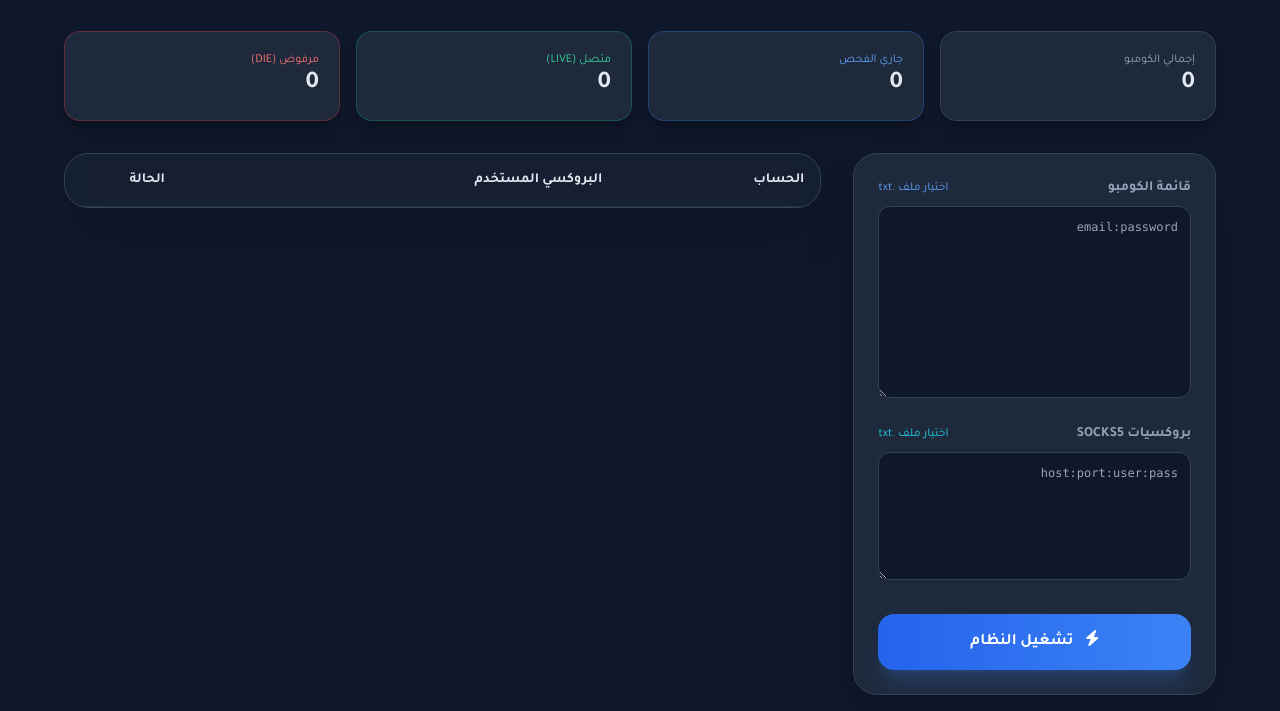
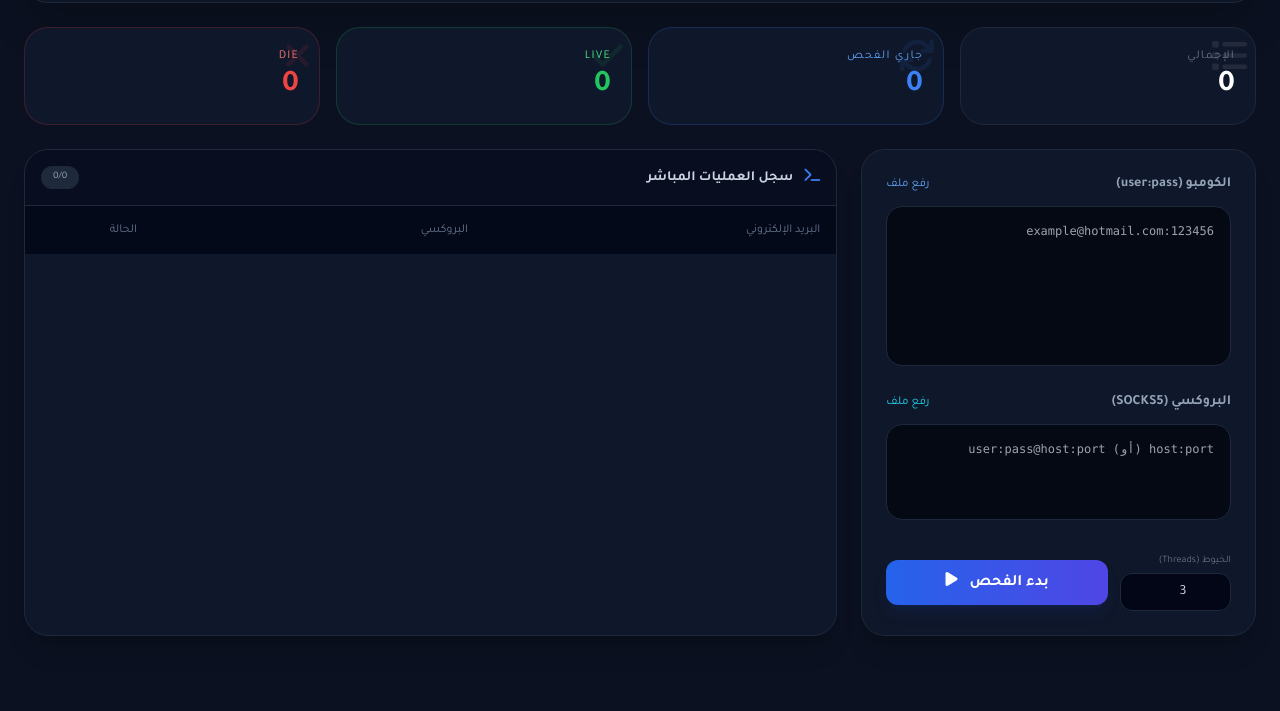
Before and after one commit to ffll59544-sketch/MYTU, a website: page index.html in a window 1280 px wide. Shown: the part 127-838 px from the top of the page. After the commit the page ends 800 px from the top, so only its background shows below. Drawn offline with nearby package versions, Linux system fonts and the light colour scheme.

Commit message:
index.html

```diff
--- a/index.html
+++ b/index.html
@@ -3,196 +3,210 @@
 <head>
     <meta charset="UTF-8">
     <meta name="viewport" content="width=device-width, initial-scale=1.0">
-    <title>Advanced IMAP Validator Pro | SOCKS5 Support</title>
+    <title>IMAP Power Validator v3.0</title>
     <script src="https://cdn.tailwindcss.com"></script>
     <link rel="stylesheet" href="https://cdnjs.cloudflare.com/ajax/libs/font-awesome/6.4.0/css/all.min.css">
     <style>
         @import url('https://fonts.googleapis.com/css2?family=Tajawal:wght@400;700&display=swap');
         body { font-family: 'Tajawal', sans-serif; }
-        ::-webkit-scrollbar { width: 5px; }
-        ::-webkit-scrollbar-track { background: #1e293b; }
-        ::-webkit-scrollbar-thumb { background: #3b82f6; border-radius: 10px; }
+        .log-container::-webkit-scrollbar { width: 4px; }
+        .log-container::-webkit-scrollbar-thumb { background: #3b82f6; border-radius: 10px; }
+        .status-badge { transition: all 0.3s ease; }
     </style>
 </head>
-<body class="bg-[#0f172a] text-slate-200 min-h-screen p-4">
+<body class="bg-[#0b1120] text-slate-300 min-h-screen p-2 md:p-6">
 
-    <div class="max-w-6xl mx-auto">
-        <div class="flex flex-col md:flex-row justify-between items-center mb-8 gap-4 bg-slate-800/40 p-6 rounded-2xl border border-slate-700/50">
+    <div class="max-w-7xl mx-auto">
+        <div class="flex flex-col lg:flex-row justify-between items-center mb-6 p-6 bg-slate-900/80 border border-slate-800 rounded-3xl shadow-2xl gap-4">
             <div>
-                <h1 class="text-3xl font-black bg-gradient-to-l from-blue-400 to-cyan-400 bg-clip-text text-transparent">IMAP NODE VALIDATOR</h1>
-                <p class="text-slate-500 text-sm mt-1">نظام الفحص المتقدم مع دعم SOCKS5</p>
+                <h1 class="text-3xl font-black bg-gradient-to-r from-blue-400 via-indigo-400 to-cyan-400 bg-clip-text text-transparent italic">IMAP POWER CHECKER</h1>
+                <p class="text-slate-500 text-xs mt-1">نظام الفحص المتوازي مع دعم SOCKS5 البروكسي</p>
             </div>
-            <div class="flex gap-3">
-                <button onclick="downloadResults('success')" class="bg-emerald-500/10 text-emerald-500 border border-emerald-500/20 px-4 py-2 rounded-xl hover:bg-emerald-500 hover:text-white transition-all text-sm font-bold">
-                    <i class="fas fa-file-download ml-2"></i> تحميل الناجح
+            <div class="flex gap-2">
+                <button onclick="downloadResults('success')" class="bg-green-600/10 text-green-500 border border-green-600/30 px-5 py-2.5 rounded-2xl hover:bg-green-600 hover:text-white transition-all text-sm">
+                    <i class="fas fa-check-circle ml-2"></i> تحميل الشغال
                 </button>
-                <button onclick="downloadResults('failed')" class="bg-red-500/10 text-red-500 border border-red-500/20 px-4 py-2 rounded-xl hover:bg-red-500 hover:text-white transition-all text-sm font-bold">
-                    <i class="fas fa-trash-alt ml-2"></i> تحميل الفاشل
+                <button onclick="stopProcess()" class="bg-orange-600/10 text-orange-500 border border-orange-600/30 px-5 py-2.5 rounded-2xl hover:bg-orange-600 hover:text-white transition-all text-sm">
+                    <i class="fas fa-stop ml-2"></i> إيقاف
                 </button>
             </div>
         </div>
 
-        <div class="grid grid-cols-2 md:grid-cols-4 gap-4 mb-8">
-            <div class="bg-slate-800 p-5 rounded-2xl border border-slate-700 shadow-lg shadow-black/20">
-                <p class="text-slate-400 text-xs">إجمالي الكومبو</p>
-                <p id="totalCount" class="text-2xl font-bold">0</p>
+        <div class="grid grid-cols-2 lg:grid-cols-4 gap-4 mb-6">
+            <div class="bg-slate-900 border border-slate-800 p-5 rounded-3xl relative overflow-hidden">
+                <div class="absolute top-0 right-0 p-2 opacity-10"><i class="fas fa-list text-4xl"></i></div>
+                <p class="text-slate-500 text-xs uppercase tracking-widest">الإجمالي</p>
+                <p id="totalCount" class="text-3xl font-bold mt-1 text-white">0</p>
             </div>
-            <div class="bg-slate-800 p-5 rounded-2xl border border-blue-500/30 shadow-lg shadow-black/20">
-                <p class="text-blue-400 text-xs text-right">جاري الفحص</p>
-                <p id="checkingCount" class="text-2xl font-bold">0</p>
+            <div class="bg-slate-900 border border-blue-500/20 p-5 rounded-3xl relative overflow-hidden">
+                <div class="absolute top-0 right-0 p-2 opacity-10 text-blue-500"><i class="fas fa-sync animate-spin text-4xl"></i></div>
+                <p class="text-blue-400 text-xs uppercase tracking-widest">جاري الفحص</p>
+                <p id="checkingCount" class="text-3xl font-bold mt-1 text-blue-500">0</p>
             </div>
-            <div class="bg-slate-800 p-5 rounded-2xl border border-emerald-500/30 shadow-lg shadow-black/20">
-                <p class="text-emerald-400 text-xs text-right text-right">متصل (LIVE)</p>
-                <p id="successCount" class="text-2xl font-bold">0</p>
+            <div class="bg-slate-900 border border-green-500/20 p-5 rounded-3xl relative overflow-hidden">
+                <div class="absolute top-0 right-0 p-2 opacity-10 text-green-500"><i class="fas fa-check text-4xl"></i></div>
+                <p class="text-green-400 text-xs uppercase tracking-widest">LIVE</p>
+                <p id="successCount" class="text-3xl font-bold mt-1 text-green-500">0</p>
             </div>
-            <div class="bg-slate-800 p-5 rounded-2xl border border-red-500/30 shadow-lg shadow-black/20">
-                <p class="text-red-400 text-xs text-right">مرفوض (DIE)</p>
-                <p id="failCount" class="text-2xl font-bold">0</p>
+            <div class="bg-slate-900 border border-red-500/20 p-5 rounded-3xl relative overflow-hidden">
+                <div class="absolute top-0 right-0 p-2 opacity-10 text-red-500"><i class="fas fa-times text-4xl"></i></div>
+                <p class="text-red-400 text-xs uppercase tracking-widest">DIE</p>
+                <p id="failCount" class="text-3xl font-bold mt-1 text-red-500">0</p>
             </div>
         </div>
 
-        <div class="grid grid-cols-1 lg:grid-cols-3 gap-8">
-            <div class="lg:col-span-1 space-y-4">
-                <div class="bg-slate-800 p-6 rounded-3xl border border-slate-700 shadow-2xl">
+        <div class="grid grid-cols-1 lg:grid-cols-12 gap-6">
+            <div class="lg:col-span-4 space-y-4">
+                <div class="bg-slate-900 p-6 rounded-3xl border border-slate-800 shadow-xl">
+                    <label class="flex justify-between items-center mb-3">
+                        <span class="text-sm font-bold text-slate-400">الكومبو (user:pass)</span>
+                        <button onclick="document.getElementById('comboInput').click()" class="text-blue-400 text-xs hover:text-blue-300 transition">رفع ملف</button>
+                    </label>
+                    <input type="file" id="comboInput" hidden onchange="handleFile(this, 'accounts')">
+                    <textarea id="accounts" class="w-full h-40 bg-[#050914] border border-slate-800 rounded-2xl p-4 text-xs font-mono focus:border-blue-500 outline-none resize-none" placeholder="example@hotmail.com:123456"></textarea>
 
-                    <div class="mb-4">
-                        <div class="flex justify-between items-center mb-2">
-                            <span class="text-sm font-bold text-slate-400">قائمة الكومبو</span>
-                            <button onclick="document.getElementById('comboFile').click()" class="text-blue-400 text-xs hover:underline">اختيار ملف .txt</button>
+                    <label class="flex justify-between items-center mt-4 mb-3">
+                        <span class="text-sm font-bold text-slate-400">البروكسي (SOCKS5)</span>
+                        <button onclick="document.getElementById('proxyFileInput').click()" class="text-cyan-400 text-xs hover:text-cyan-300 transition">رفع ملف</button>
+                    </label>
+                    <input type="file" id="proxyFileInput" hidden onchange="handleFile(this, 'proxies')">
+                    <textarea id="proxies" class="w-full h-24 bg-[#050914] border border-slate-800 rounded-2xl p-4 text-xs font-mono focus:border-cyan-500 outline-none resize-none" placeholder="host:port (أو) user:pass@host:port"></textarea>
+
+                    <div class="mt-6 flex items-center gap-3">
+                        <div class="flex-1">
+                            <label class="text-[10px] text-slate-500 block mb-1">الخيوط (Threads)</label>
+                            <input type="number" id="threads" value="3" min="1" max="10" class="w-full bg-slate-950 border border-slate-800 rounded-xl p-2 text-center text-sm">
                         </div>
-                        <input type="file" id="comboFile" hidden accept=".txt" onchange="loadFile(this, 'accountsInput')">
-                        <textarea id="accountsInput" class="w-full h-48 bg-slate-900 border border-slate-700 rounded-xl p-3 text-xs outline-none focus:border-blue-500 transition-all font-mono" placeholder="email:password"></textarea>
-                    </div>
-
-                    <div class="mb-6">
-                        <div class="flex justify-between items-center mb-2">
-                            <span class="text-sm font-bold text-slate-400">بروكسيات SOCKS5</span>
-                            <button onclick="document.getElementById('proxyFile').click()" class="text-cyan-400 text-xs hover:underline">اختيار ملف .txt</button>
-                        </div>
-                        <input type="file" id="proxyFile" hidden accept=".txt" onchange="loadFile(this, 'proxyInput')">
-                        <textarea id="proxyInput" class="w-full h-32 bg-slate-900 border border-slate-700 rounded-xl p-3 text-xs outline-none focus:border-cyan-500 transition-all font-mono" placeholder="host:port:user:pass"></textarea>
-                    </div>
-
-                    <button id="startBtn" onclick="startValidation()" class="w-full bg-gradient-to-r from-blue-600 to-blue-500 hover:from-blue-500 hover:to-blue-400 text-white font-black py-4 rounded-2xl shadow-xl shadow-blue-500/20 transition-all transform hover:-translate-y-1 active:scale-95">
-                        <i class="fas fa-bolt ml-2"></i> تشغيل النظام
+                        <button id="startBtn" onclick="runManager()" class="flex-[2] h-[45px] bg-gradient-to-r from-blue-600 to-indigo-600 hover:scale-[1.02] active:scale-95 text-white font-bold rounded-xl transition-all shadow-lg shadow-blue-900/20">
+                            بدء الفحص <i class="fas fa-play mr-2"></i>
                         </button>
                     </div>
                 </div>
+            </div>
 
-            <div class="lg:col-span-2">
-                <div class="bg-slate-800 rounded-3xl border border-slate-700 shadow-2xl overflow-hidden">
-                    <div class="max-h-[650px] overflow-y-auto">
-                        <table class="w-full text-right text-sm">
-                            <thead class="bg-slate-900/50 sticky top-0 backdrop-blur-md">
+            <div class="lg:col-span-8 bg-slate-900 rounded-3xl border border-slate-800 shadow-xl overflow-hidden flex flex-col">
+                <div class="p-4 bg-slate-950/50 border-b border-slate-800 flex justify-between items-center">
+                    <h3 class="text-sm font-bold"><i class="fas fa-terminal ml-2 text-blue-500"></i> سجل العمليات المباشر</h3>
+                    <div class="text-[10px] bg-slate-800 px-3 py-1 rounded-full text-slate-400" id="progressText">0/0</div>
+                </div>
+                <div class="overflow-x-auto log-container flex-1 max-h-[600px]">
+                    <table class="w-full text-right text-xs">
+                        <thead class="bg-slate-950/80 sticky top-0 text-slate-500">
                             <tr>
-                                    <th class="p-4 border-b border-slate-700">الحساب</th>
-                                    <th class="p-4 border-b border-slate-700">البروكسي المستخدم</th>
-                                    <th class="p-4 border-b border-slate-700 text-center">الحالة</th>
+                                <th class="p-4 font-normal">البريد الإلكتروني</th>
+                                <th class="p-4 font-normal">البروكسي</th>
+                                <th class="p-4 font-normal text-center">الحالة</th>
                             </tr>
                         </thead>
-                            <tbody id="resultsTable" class="divide-y divide-slate-700/50">
-                                </tbody>
+                        <tbody id="results"></tbody>
                     </table>
-                    </div>
                 </div>
             </div>
         </div>
     </div>
 
     <script>
+        let isRunning = false;
         let successList = [];
-        let failedList = [];
-        let isRunning = false;
+        let totalProcessed = 0;
 
-        // دالة رفع الملفات
-        function loadFile(input, targetId) {
+        function handleFile(input, target) {
             const file = input.files[0];
             const reader = new FileReader();
             reader.onload = (e) => {
-                document.getElementById(targetId).value = e.target.result;
-                if(targetId === 'accountsInput') {
-                    document.getElementById('totalCount').innerText = e.target.result.trim().split('\n').length;
-                }
+                document.getElementById(target).value = e.target.result;
+                if(target === 'accounts') updateStats();
             };
             reader.readAsText(file);
         }
 
-        async function startValidation() {
-            const accounts = document.getElementById('accountsInput').value.trim().split('\n');
-            const proxies = document.getElementById('proxyInput').value.trim().split('\n').filter(p => p !== "");
-            const table = document.getElementById('resultsTable');
-            const btn = document.getElementById('startBtn');
+        function updateStats() {
+            const lines = document.getElementById('accounts').value.trim().split('\n').filter(l => l !== "");
+            document.getElementById('totalCount').innerText = lines.length;
+        }
 
-            if (!accounts[0]) return alert("يرجى إدخال الحسابات أولاً");
+        function stopProcess() { isRunning = false; }
+
+        async function runManager() {
+            const accounts = document.getElementById('accounts').value.trim().split('\n').filter(l => l !== "");
+            const proxies = document.getElementById('proxies').value.trim().split('\n').filter(p => p !== "");
+            const threadsCount = parseInt(document.getElementById('threads').value);
+
+            if(accounts.length === 0) return alert("أدخل الكومبو أولاً");
 
             isRunning = true;
-            btn.disabled = true;
-            btn.innerHTML = '<i class="fas fa-spinner animate-spin"></i> جاري العمل...';
+            document.getElementById('startBtn').disabled = true;
+            document.getElementById('results').innerHTML = "";
+            totalProcessed = 0;
+            let successCount = 0;
+            let failCount = 0;
+            let currentIdx = 0;
 
-            let sCount = 0, fCount = 0, cCount = 0;
+            const updateUI = () => {
+                document.getElementById('progressText').innerText = `${currentIdx}/${accounts.length}`;
+            };
 
-            for (let account of accounts) {
-                if (!isRunning) break;
-                if (!account.includes(':')) continue;
+            async function worker() {
+                while(currentIdx < accounts.length && isRunning) {
+                    const account = accounts[currentIdx++];
+                    updateUI();
+                    const proxy = proxies.length > 0 ? proxies[Math.floor(Math.random() * proxies.length)] : null;
 
-                cCount++;
-                document.getElementById('checkingCount').innerText = cCount;
+                    const row = document.getElementById('results').insertRow(0);
+                    row.className = "border-b border-slate-800/50 hover:bg-slate-800/20 transition";
+                    row.insertCell(0).className = "p-4 font-mono";
+                    row.cells[0].innerText = account.split(':')[0];
+                    row.insertCell(1).className = "p-4 text-slate-600 truncate max-w-[150px]";
+                    row.cells[1].innerText = proxy || "No Proxy";
+                    const statusCell = row.insertCell(2);
+                    statusCell.className = "p-4 text-center";
+                    statusCell.innerHTML = `<span class="text-blue-500 animate-pulse text-[10px]">CHECKING...</span>`;
 
-                // اختيار بروكسي عشوائي
-                const randomProxy = proxies.length > 0 ? proxies[Math.floor(Math.random() * proxies.length)] : "Direct IP";
-
-                const row = table.insertRow(0);
-                row.className = "bg-slate-800/50 transition-all";
-                row.insertCell(0).className = "p-4 font-mono text-xs";
-                row.cells[0].innerText = account.split(':')[0];
-
-                row.insertCell(1).className = "p-4 text-xs text-slate-500";
-                row.cells[1].innerText = randomProxy;
-
-                const statusCell = row.insertCell(2);
-                statusCell.className = "p-4 text-center font-bold";
-                statusCell.innerHTML = '<span class="text-blue-400 animate-pulse">Checking...</span>';
+                    document.getElementById('checkingCount').innerText = parseInt(document.getElementById('checkingCount').innerText) + 1;
 
                     try {
-                    const response = await fetch('/api/verify', {
+                        const res = await fetch('/api/verify', {
                             method: 'POST',
-                        headers: { 'Content-Type': 'application/json' },
-                        body: JSON.stringify({ account: account.trim(), proxy: randomProxy })
+                            headers: {'Content-Type': 'application/json'},
+                            body: JSON.stringify({ account, proxy })
                         });
-                    const data = await response.json();
+                        const data = await res.json();
 
-                    if (data.status === 'SUCCESS') {
-                        statusCell.innerHTML = '<span class="bg-emerald-500/20 text-emerald-400 px-3 py-1 rounded-lg border border-emerald-500/20">LIVE</span>';
+                        if(data.status === 'SUCCESS') {
+                            statusCell.innerHTML = `<span class="bg-green-500/10 text-green-500 border border-green-500/20 px-3 py-1 rounded-lg text-[10px] font-bold">LIVE</span>`;
+                            successCount++;
                             successList.push(account);
-                        sCount++;
-                        document.getElementById('successCount').innerText = sCount;
+                            document.getElementById('successCount').innerText = successCount;
                         } else {
-                        statusCell.innerHTML = '<span class="bg-red-500/20 text-red-400 px-3 py-1 rounded-lg border border-red-500/20">DIE</span>';
-                        failedList.push(account);
-                        fCount++;
-                        document.getElementById('failCount').innerText = fCount;
+                            statusCell.innerHTML = `<span class="bg-red-500/10 text-red-500 border border-red-500/20 px-3 py-1 rounded-lg text-[10px] font-bold">DIE</span>`;
+                            failCount++;
+                            document.getElementById('failCount').innerText = failCount;
                         }
-                } catch (error) {
-                    statusCell.innerHTML = '<span class="text-slate-600">ERROR</span>';
+                    } catch (e) {
+                        statusCell.innerHTML = `<span class="text-slate-700">ERR</span>`;
+                        failCount++;
+                        document.getElementById('failCount').innerText = failCount;
                     }
 
-                cCount--;
-                document.getElementById('checkingCount').innerText = cCount;
+                    document.getElementById('checkingCount').innerText = Math.max(0, parseInt(document.getElementById('checkingCount').innerText) - 1);
+                }
             }
 
-            btn.disabled = false;
-            btn.innerHTML = '<i class="fas fa-bolt ml-2"></i> تشغيل النظام';
+            // إطلاق الخيوط (Threads)
+            const workers = Array(threadsCount).fill(null).map(() => worker());
+            await Promise.all(workers);
+
             isRunning = false;
+            document.getElementById('startBtn').disabled = false;
+            alert("اكتمل فحص القائمة!");
         }
 
         function downloadResults(type) {
-            const data = type === 'success' ? successList : failedList;
-            if (data.length === 0) return alert("لا توجد بيانات للتحميل");
-            const blob = new Blob([data.join('\n')], { type: 'text/plain' });
-            const url = window.URL.createObjectURL(blob);
+            if(successList.length === 0) return alert("لا توجد نتائج ناجحة!");
+            const blob = new Blob([successList.join('\n')], {type: 'text/plain'});
             const a = document.createElement('a');
-            a.href = url;
-            a.download = `${type}_accounts.txt`;
+            a.href = URL.createObjectURL(blob);
+            a.download = `live_accounts_${new Date().getTime()}.txt`;
             a.click();
         }
     </script>
```
Lines whose indentation alone changed are shown as unchanged.
